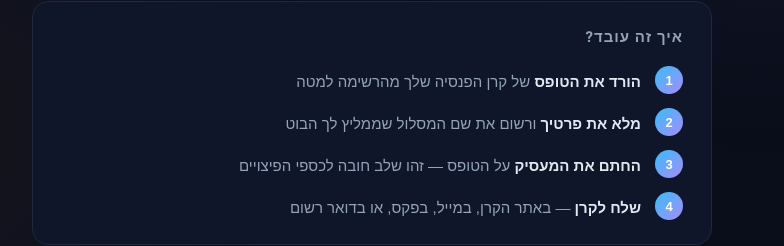
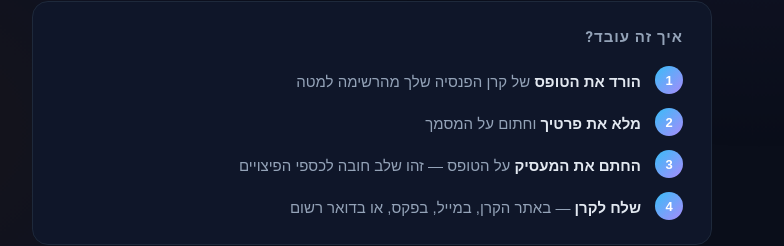
Before and after one commit to ahituvbiz/robjectivi-landing, a plain HTML site: page פיצויים_מסלול.html in a window 1280 px wide. Shown: the part 548-794 px from the top of the page, without its empty margins (268-1052 px from the left). Drawn offline with Linux system fonts and the light colour scheme; a web font is replaced by a local one.

Commit message:
תיקון שלב 2: מלא פרטיך וחתום (ללא ציון מסלול)

```diff
--- a/פיצויים_מסלול.html
+++ b/פיצויים_מסלול.html
@@ -281,7 +281,7 @@
     </div>
     <div class="step">
       <div class="step-num">2</div>
-      <div class="step-text"><strong>מלא את פרטיך</strong> ורשום את שם המסלול שממליץ לך הבוט</div>
+      <div class="step-text"><strong>מלא את פרטיך</strong> וחתום על המסמך</div>
     </div>
     <div class="step">
       <div class="step-num">3</div>
```
